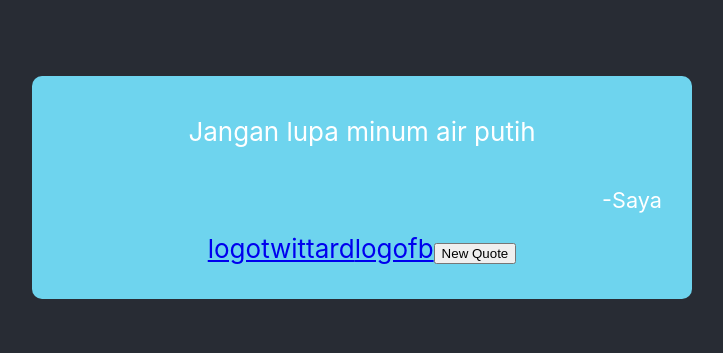
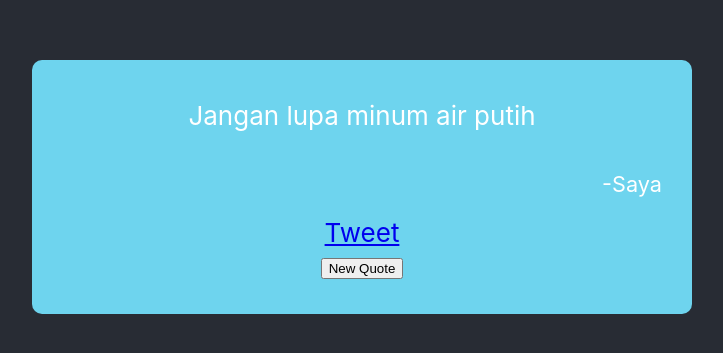
Before and after one commit to danzel-py/Random-Quote-Machine, a React (Create React App) app: page / in a window 1280 px wide. Shown: the part 213-566 px from the top of the page, without its empty margins (278-1001 px from the left). Built offline with nearby package versions, Linux system fonts and the light colour scheme.

Commit message:
Added Tweet Button
Button to share pre-populated tweet on Twitter.

```diff
--- a/src/App.js
+++ b/src/App.js
@@ -1,4 +1,4 @@
-import React from 'react';
+import React, {Component} from 'react';
 import './App.css';
 
 function App() {
@@ -40,19 +40,14 @@ class QuoteBox extends React.Component {
   render(){
     return(
       <div>
-        <div id="text">
+        <div id="text" class="text-quote">
           {this.state.quote}
         </div>
         <div id="author">
           -{this.state.author}
         </div>
         <div id="buttons-container">
-          <a id="tweet-quote" href="https://www.twitter.com" target="_blank" rel="noopener noreferrer">
-            logotwittard
-          </a>
-          <a id ="fb-share" href="https://www.fb.com" target="_blank" rel="noopener noreferrer">
-            logofb
-          </a>
+          <TwitShare {...this.state}/>
           <button id="new-quote" onClick={this.generateQuotes}>
             New Quote
           </button>
@@ -62,6 +57,36 @@ class QuoteBox extends React.Component {
     )
   }
 }
+
+class TwitShare extends React.Component {
+  constructor(props){
+    super(props);
+    this.state = {}
+    this.gantiSpace = this.gantiSpace.bind(this)
+  }
+
+  gantiSpace(sumthin){
+    let quoteToDo = this.props[sumthin]
+    let quoteDone = quoteToDo.replace(/ /g,'%20')
+    return quoteDone
+  }
+
+  render(){
+    return(
+      <div>
+        <a id="tweet-quote"
+          href={"https://www.twitter.com/intent/tweet?hashtags=RandomQuotes&text=\""+this.gantiSpace('quote')+"\".%10-"+this.gantiSpace('author')+"&tw_p=tweetbutton&via=pegasimp"}
+          target="_blank" rel="noopener noreferrer"
+          >
+          Tweet
+        </a>
+      </div>
+    )
+  }
+}
+
+
+
 
 const quotesList = [
   {
```
